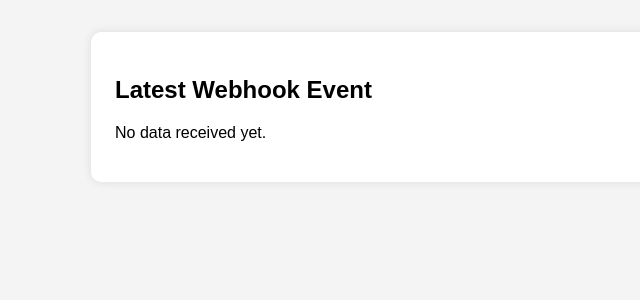
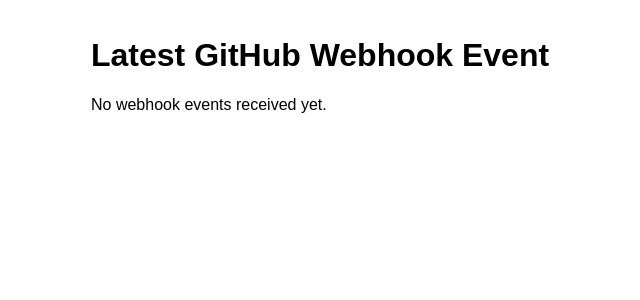
Before and after one commit to MulaBharathi/webhook-repo, a Flask app: template templates/index.html in a window 1280 px wide. Shown: the top 300 px of the page, without its empty margins (249-889 px from the left). Run offline with Flask 3, Linux system fonts and the light colour scheme; the template is opened without the code that fills it, so the values that code supplies are empty.

Commit message:
intial commit

```diff
--- a/templates/index.html
+++ b/templates/index.html
@@ -4,29 +4,16 @@
   <title>Latest GitHub Webhook Event</title>
   <meta http-equiv="refresh" content="15" />
   <style>
-    body {
-      font-family: sans-serif;
-      background: #f4f4f4;
-      padding: 2em;
-      max-width: 600px;
-      margin: auto;
-    }
-    .card {
-      background: white;
-      padding: 1.5em;
-      border-radius: 10px;
-      box-shadow: 0 0 10px rgba(0,0,0,0.1);
-    }
-    .time {
-      color: gray;
-      font-size: 0.9em;
-    }
+    body { font-family: Arial, sans-serif; max-width: 600px; margin: auto; padding: 1em; }
+    .event { background: #f9f9f9; padding: 1em; border-radius: 8px; margin-top: 2em; }
+    .timestamp { color: gray; font-size: 0.9em; margin-top: 0.5em; }
   </style>
 </head>
 <body>
-  <div class="card">
-    <h2>Latest Webhook Event</h2>
-    {% if data %}
+  <h1>Latest GitHub Webhook Event</h1>
+
+  {% if data %}
+    <div class="event">
       {% if data.action == 'push' %}
         <p><strong>{{ data.author }}</strong> pushed to <strong>{{ data.to_branch }}</strong></p>
       {% elif data.action == 'pull_request' %}
@@ -34,20 +21,19 @@
       {% elif data.action == 'merge' %}
         <p><strong>{{ data.author }}</strong> merged branch <strong>{{ data.from_branch }}</strong> to <strong>{{ data.to_branch }}</strong></p>
       {% else %}
-        <p>Unhandled action: {{ data.action }}</p>
+        <p>Unknown event type</p>
       {% endif %}
 
       {% if data.timestamp %}
-        <p class="time">
-          {% set ts_str = data.timestamp.strftime('%d %B %Y - %I:%M %p UTC') %}
-          {{ ts_str.lstrip('0').replace(' 0', ' ') }}
+        <p class="timestamp">
+          on {{ data.timestamp.strftime("%-d") }}{{ data.timestamp.strftime("%-d")|ordinal_suffix }} {{ data.timestamp.strftime("%B %Y - %-I:%M %p UTC") }}
         </p>
       {% else %}
-        <p class="time">Timestamp not available</p>
+        <p class="timestamp">Timestamp not available</p>
       {% endif %}
-    {% else %}
-      <p>No data received yet.</p>
-    {% endif %}
-  </div>
+    </div>
+  {% else %}
+    <p>No webhook events received yet.</p>
+  {% endif %}
 </body>
 </html>
```
